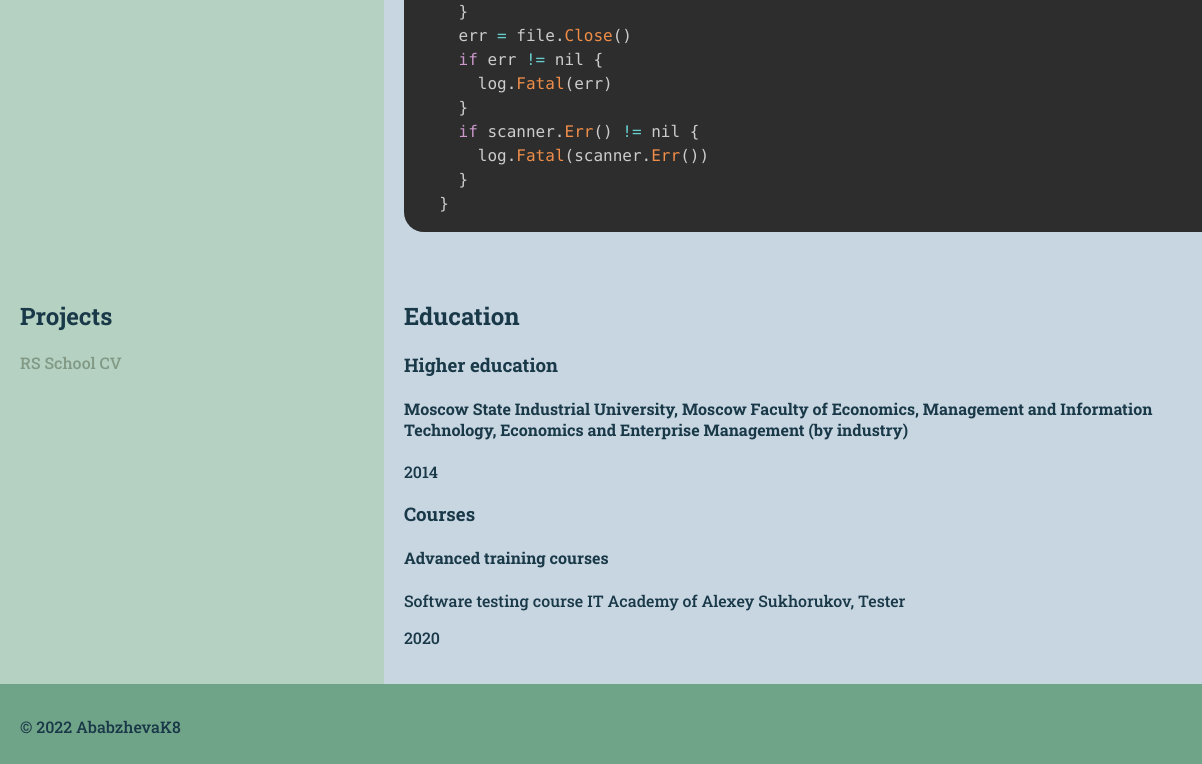
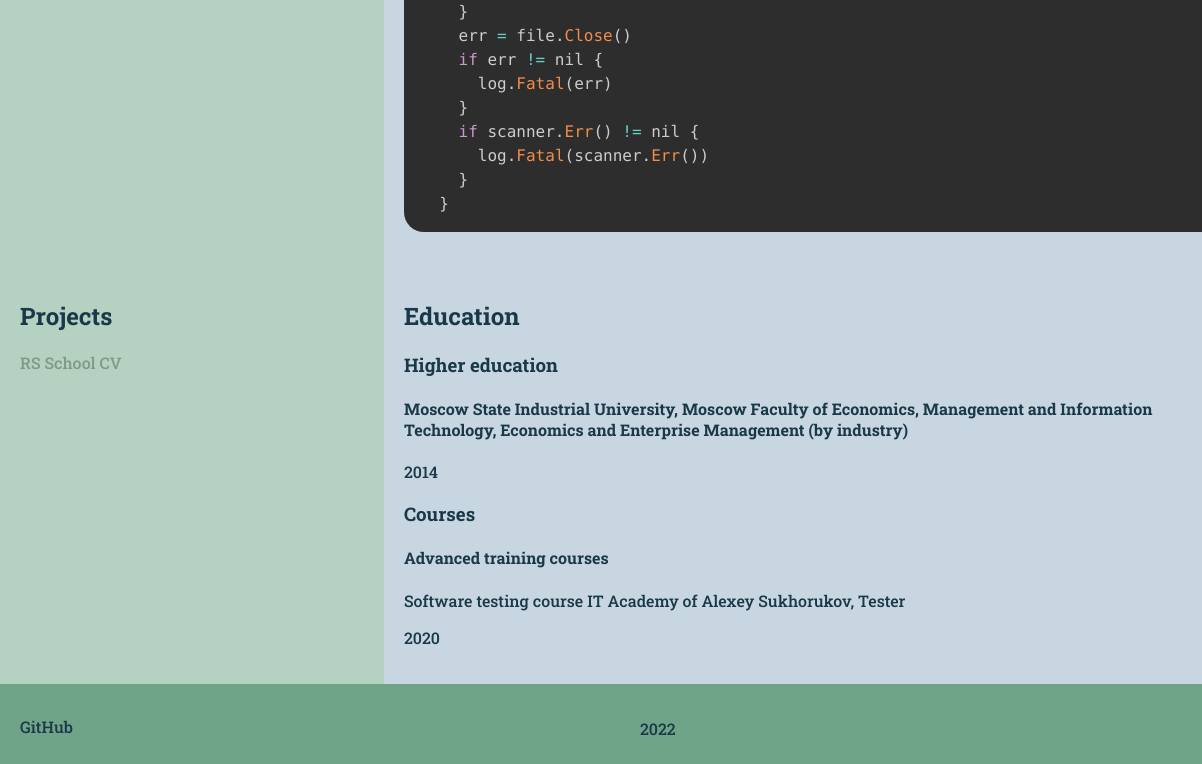
Before and after one commit to AbadzhevaK8/rsschool-cv-stage0, a plain HTML site: page index.html in a window 1280 px wide. Shown: the part 1966-2730 px from the top of the page, 0-1202 px from the left. Drawn offline with Linux system fonts and the light colour scheme; grey boxes are pictures that could not be loaded.

Commit message:
fix: fix year in footer

```diff
--- a/index.html
+++ b/index.html
@@ -162,9 +162,9 @@
   <!-- footer section -->
   <footer class="footer">
     <div class="container">
-      <p class="copyright"><a href="https://github.com/AbadzhevaK8"> © 2022 AbabzhevaK8</a></p>
+      <p class="copyright"><a href="https://github.com/AbadzhevaK8">GitHub</a></p>
+      <p class="year">2022</p>
       <a href="https://rs.school/js/"><img class="logo" src="https://rs.school/images/rs_school_js.svg" alt="logo rsschool"></a>
-
     </div>
   </footer>
   <script src="./js/prism.js"></script>
```
